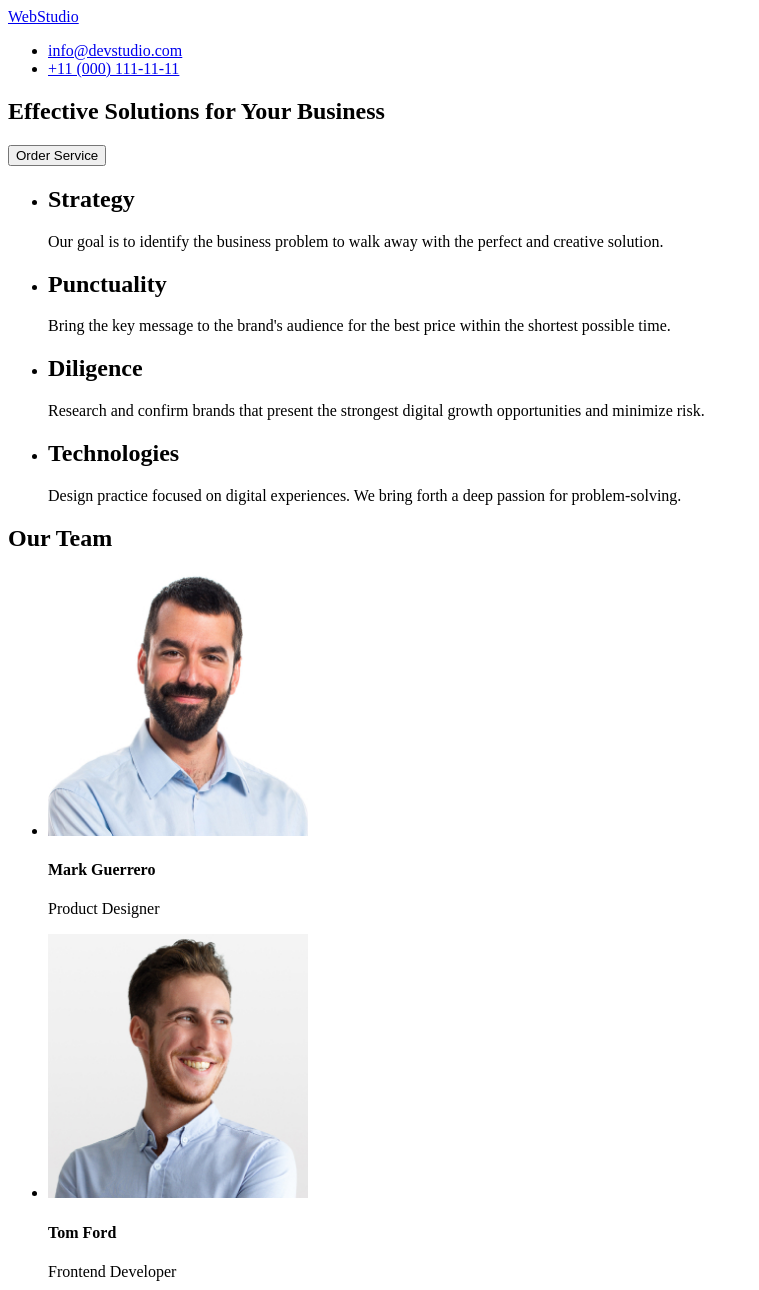
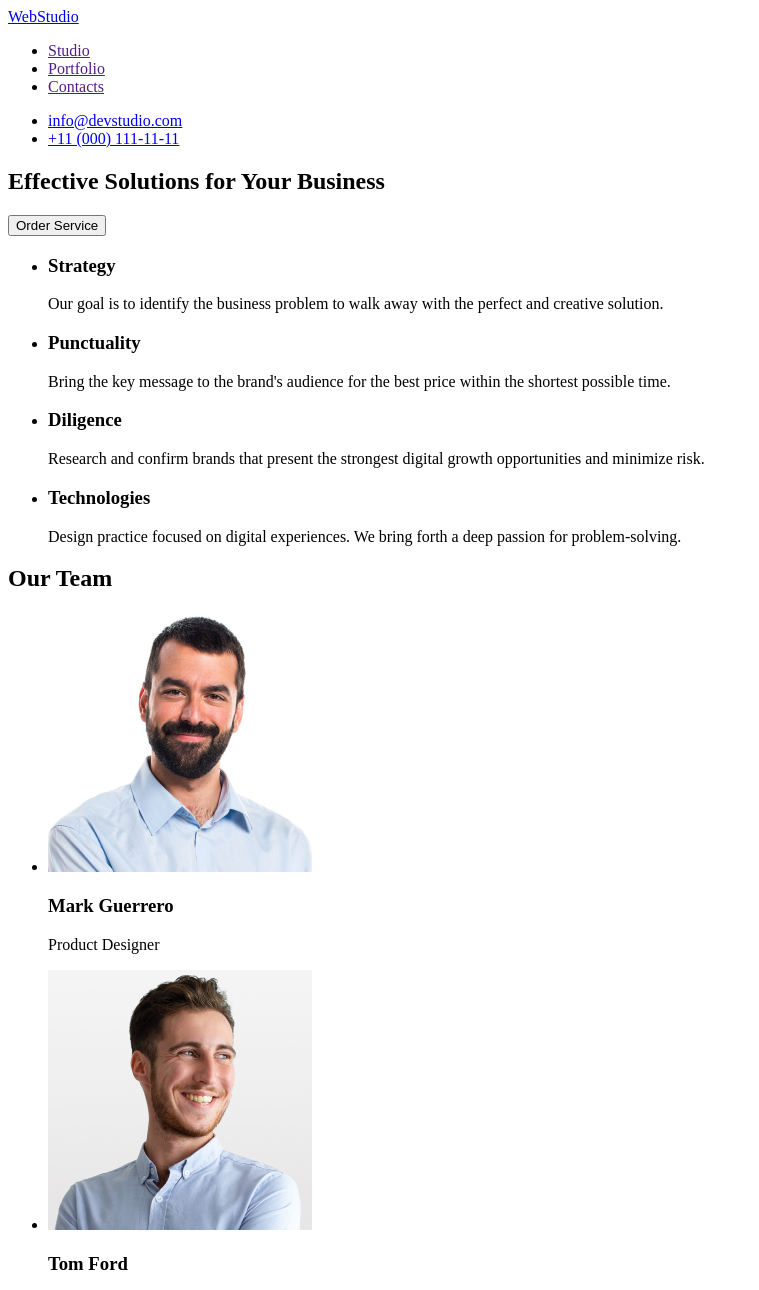
Before and after one commit to Pupo282/goit-markup-hw-01, a plain HTML site: page index.html in a window 1280 px wide. Shown: the top 1290 px of the page, without its empty margins (0-759 px from the left). Drawn offline with Linux system fonts and the light colour scheme.

Commit message:
final_changes1

```diff
--- a/index.html
+++ b/index.html
@@ -7,11 +7,19 @@
 </head>
 <body>
         <header>
-
-        <a href="index.html">
-            WebStudio
-        </a>
-<nav>
+            <nav>
+        <a href="./index.html">WebStudio</a>
+        <ul>
+            <li>
+                <a href="">Studio</a>
+            </li>
+            <li>
+                <a href="">Portfolio</a>
+            </li>
+            <li>
+                <a href="">Contacts</a>
+            </li>
+        </ul>
         <ul>
             <li><a href="mailto:info@devstudio.com">info@devstudio.com</a></li>
             <li><a href="tel:+110001111111">+11 (000) 111-11-11</a></li>
@@ -20,10 +28,10 @@
     </header>
     <main>
         <section>
-        <h1>
+        <h2>
             Effective Solutions
 for Your Business
-</h1>
+</h2>
 <button type="button">Order Service</button>
         </section>
 
@@ -33,20 +41,20 @@ for Your Business
     <section>
         <ul>
             <li>
-                <h2>Strategy</h2>
+                <h3>Strategy</h3>
                 <p>Our goal is to identify the business
                     problem to walk away with the perfect and creative solution. </p>
             </li>
             <li>
-                <h2>Punctuality</h2>
+                <h3>Punctuality</h3>
                 <p>Bring the key message to the brand's audience for the best price within the shortest possible time.</p>
             </li>
             <li>
-                <h2>Diligence</h2>
+                <h3>Diligence</h3>
                 <p>Research and confirm brands that present the strongest digital growth opportunities and minimize risk.</p>
             </li>
             <li>
-                <h2>Technologies</h2>
+                <h3>Technologies</h3>
                 <p>Design practice focused on digital experiences. We bring forth a deep passion for problem-solving.</p>
             </li>
         </ul>
@@ -55,29 +63,29 @@ for Your Business
         <h2>Our Team</h2>
         <ul>
             <li>
-                <img src="./images/img.jpg" width="260" height="264"
+                <img src="./images/img.jpg" width="264" height="260"
                 alt="Product Designer
                 ">
-                <h4>Mark Guerrero</h4>
+                <h3>Mark Guerrero</h3>
                     <p>Product Designer</p>
 
             </li>
             <li>
-                <img src="./images/img(1).jpg" width="260" height="264" alt="Frontend Developer">
-                <h4>Tom Ford</h4>
+                <img src="./images/img(1).jpg" width="264" height="260" alt="Frontend Developer">
+                <h3>Tom Ford</h3>
                     <p>Frontend Developer</p>
 
             </li>
             <li>
-                <img src="./images/img(2).jpg" width="260" height="264" alt="Marketing">
-                <h4>Camila Garcia</h4>
+                <img src="./images/img(2).jpg" width="264" height="260" alt="Marketing">
+                <h3>Camila Garcia</h3>
                     <p>Marketing</p>
 
 
             </li>
             <li>
-                <img src="./images/img(3).jpg" width="260" height="264" alt="UI Designer">
-                <h4>Daniel Wilson</h4>
+                <img src="./images/img(3).jpg" width="264" height="260" alt="UI Designer">
+                <h3>Daniel Wilson</h3>
                     <p>UI Designer</p>
 
             </li>
@@ -87,7 +95,7 @@ for Your Business
 
     </main>
     <footer>
-                    <a href="index.html">
+                    <a href="./index.html">
                 WebStudio
             </a>
             <p>Increase the flow of customers and sales for your business with digital marketing & growth solutions.</p>
```
